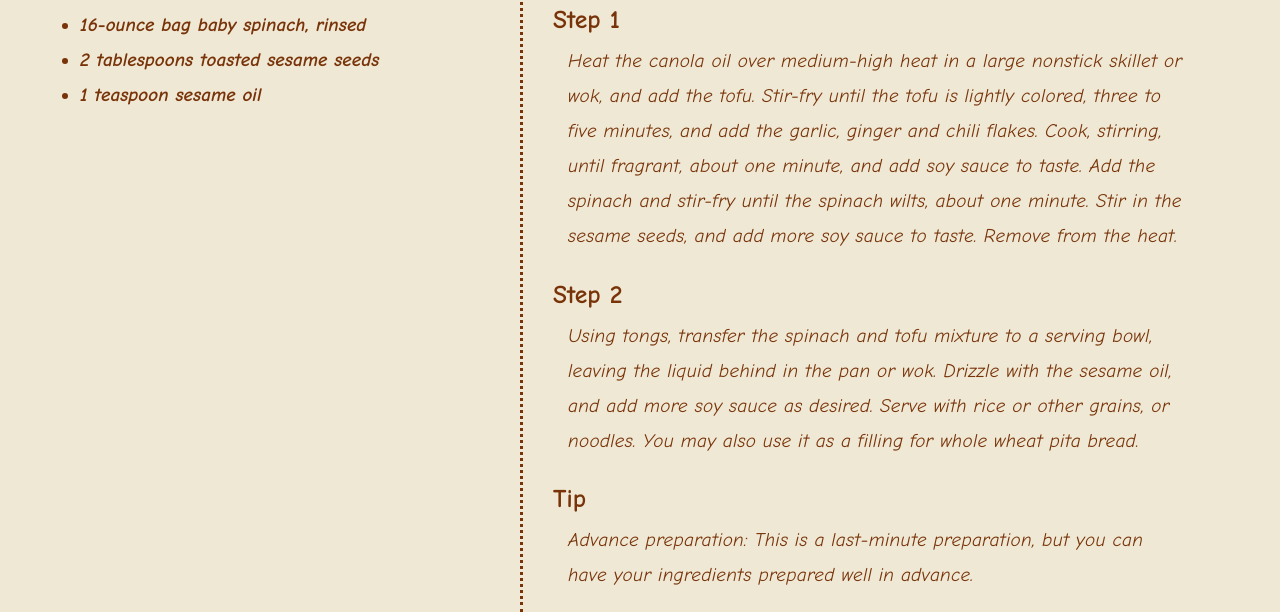
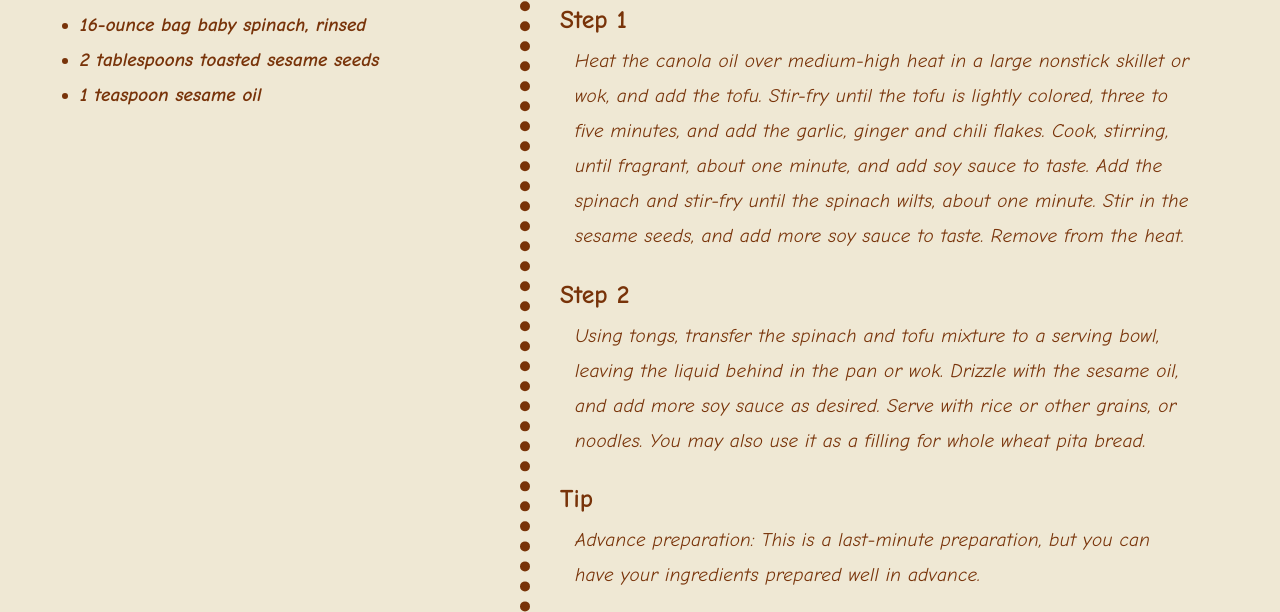
Before and after one commit to Soifa/exercise7, a plain HTML site: page index.html in a window 1280 px wide. Shown: the part 607-1219 px from the top of the page. Drawn offline with Linux system fonts and the light colour scheme; a web font is replaced by a local one.

Commit message:
changed border width

```diff
--- a/index.html
+++ b/index.html
@@ -29,6 +29,7 @@
         width: 59%;
         height: 100%;
         float: left;
+        border: 10px;
         border-left-style: dotted;
       }
 
```
